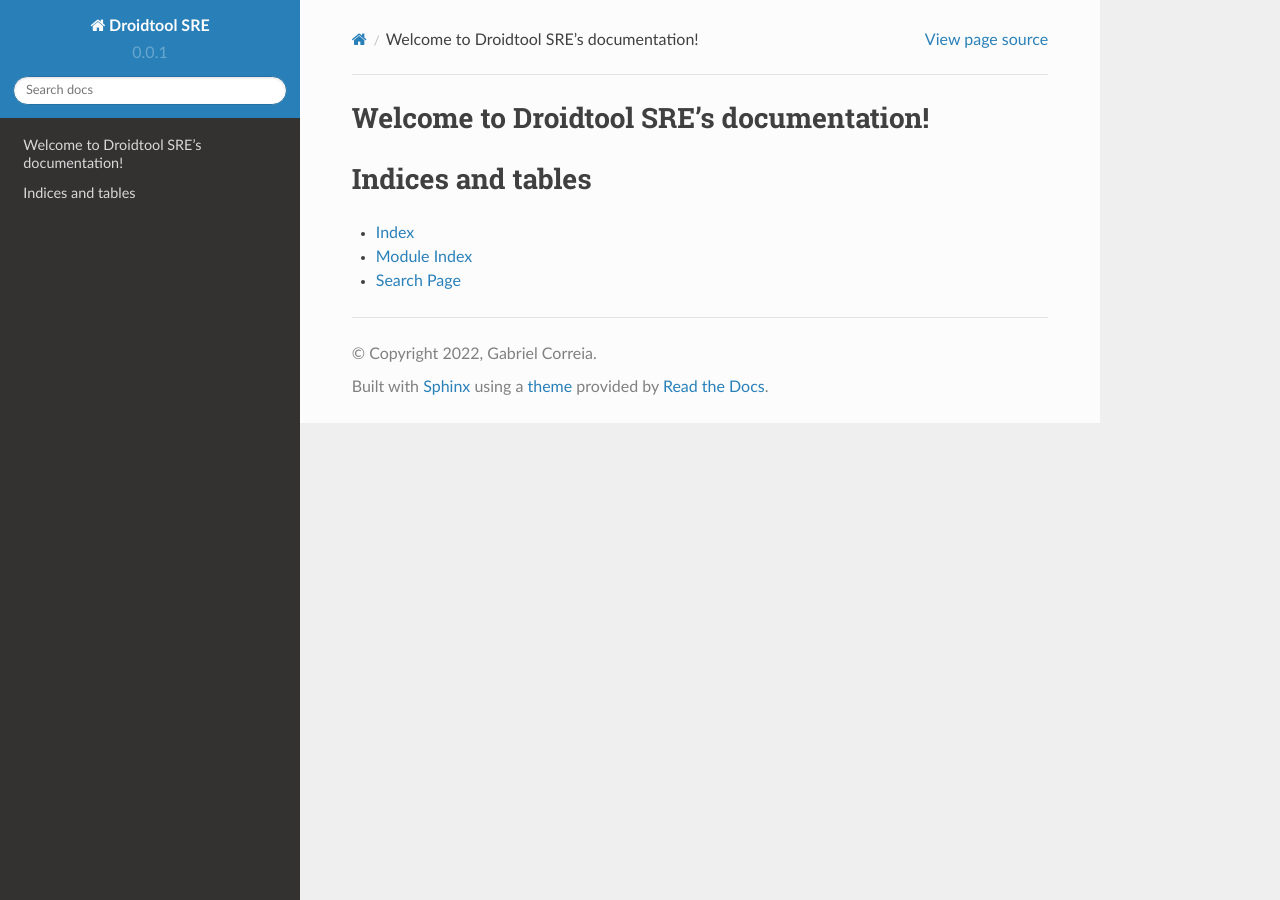
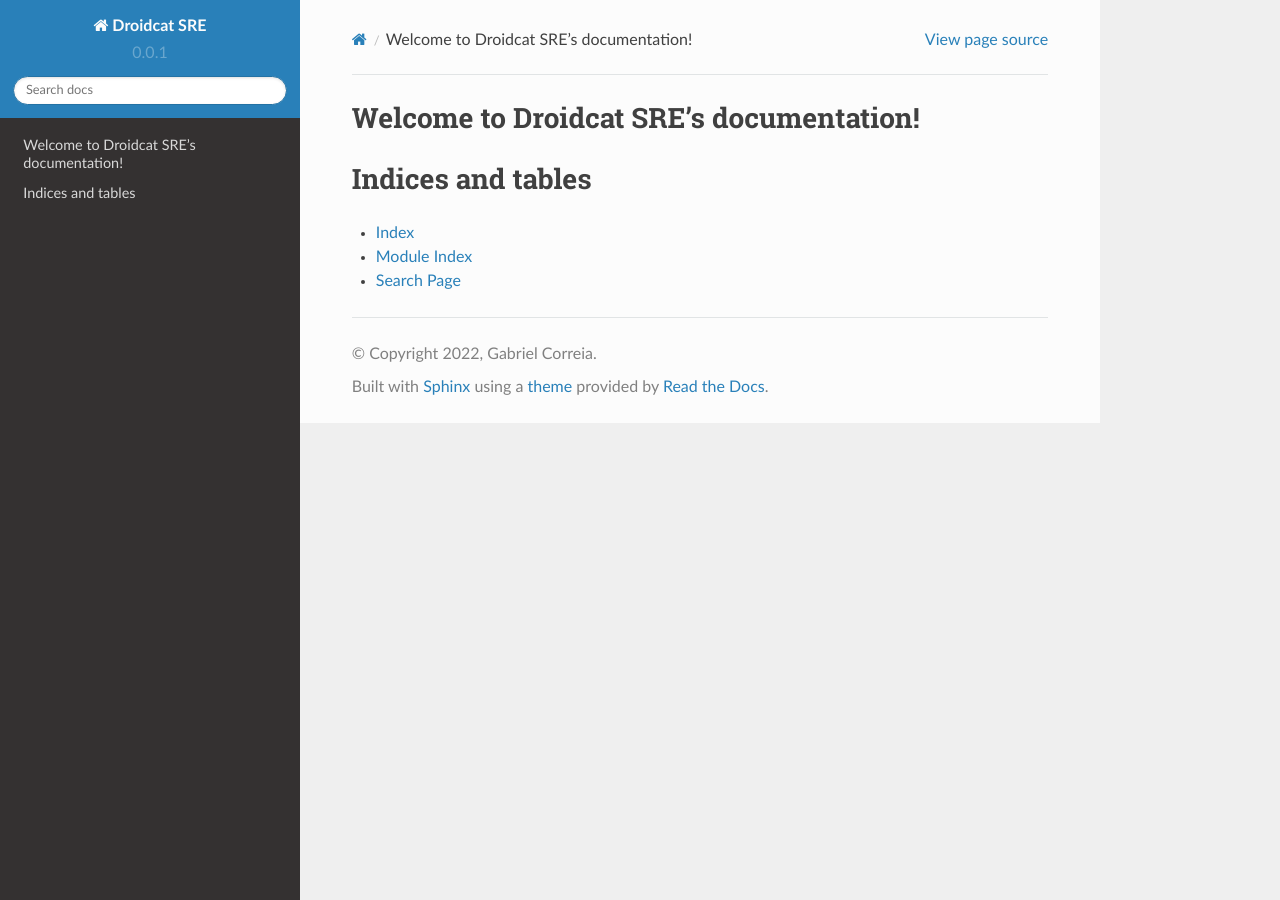
Before and after one commit to spirvdev/droidcat, a Sphinx documentation site: the page built from doc/index.rst, in a window 1280 px wide. Built offline with Sphinx 7.4.7 and the Read the Docs theme 2.0.0, drawn with Linux system fonts in a browser that asks for light colours.

Commit message:
(0.0.1): [doc] Fixing wrong program/project name, from droidtool to droidcat

```diff
--- a/doc/conf.py
+++ b/doc/conf.py
@@ -1,4 +1,4 @@
-project = 'Droidtool SRE'
+project = 'Droidcat SRE'
 copyright = '2022, Gabriel Correia'
 author = 'Gabriel Correia'
 version = '0.0.1'
--- a/doc/index.rst
+++ b/doc/index.rst
@@ -1,4 +1,4 @@
-Welcome to Droidtool SRE's documentation!
+Welcome to Droidcat SRE's documentation!
 =========================================
 
 .. toctree::
```
Also changed, not shown: 1 other file.
